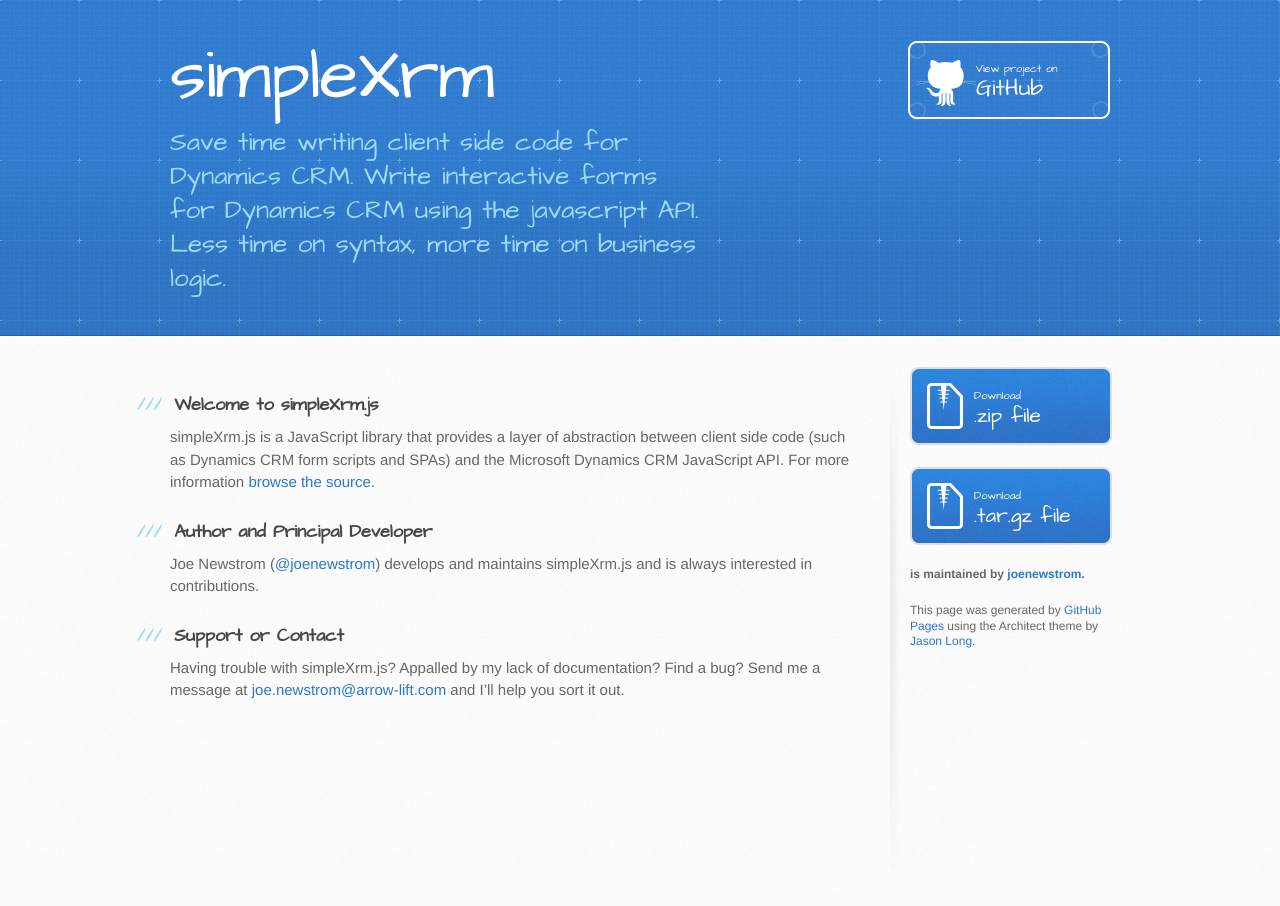
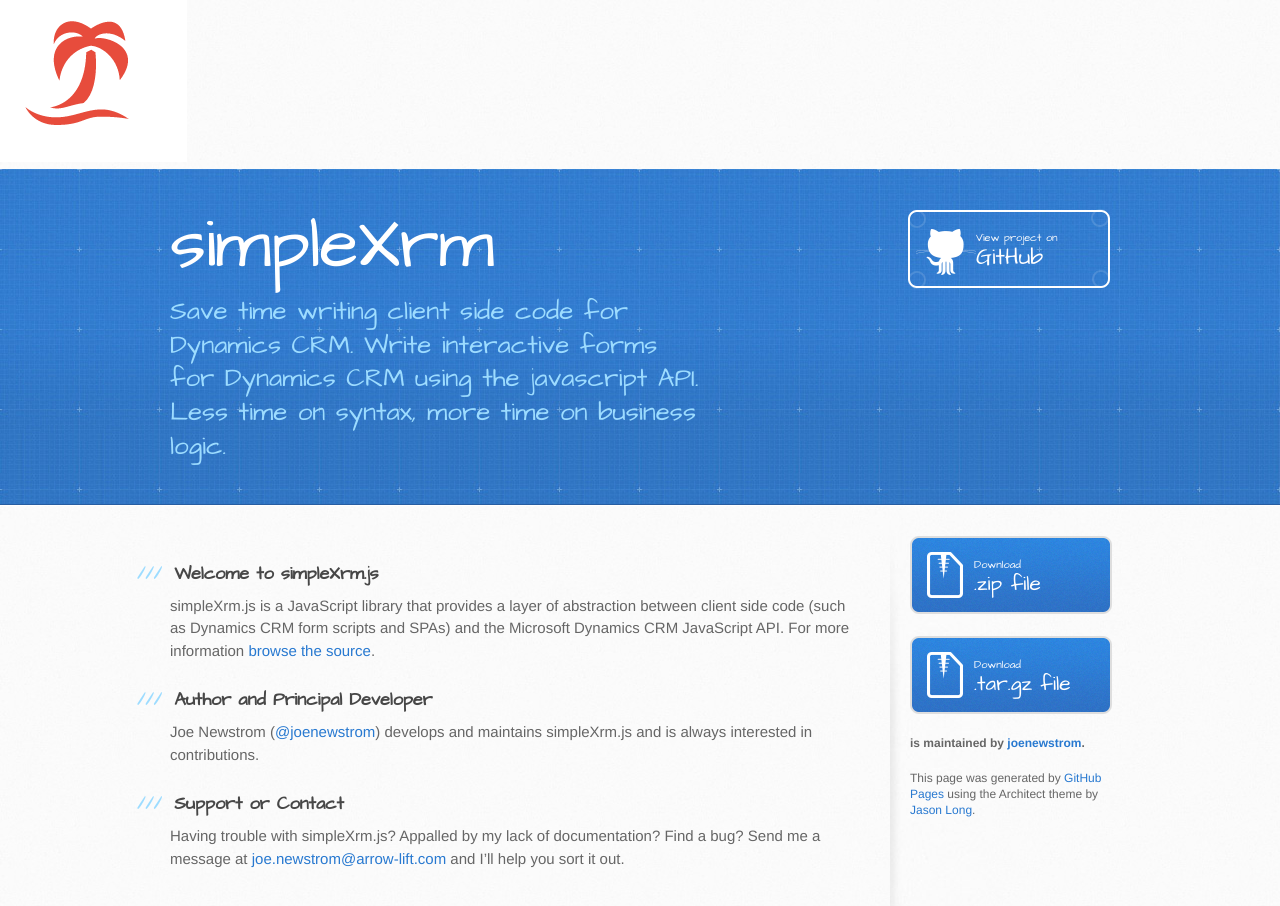
Before and after one commit to joenewstrom/simpleXrm, a plain HTML site: page index.html in a window 1280 px wide. Drawn offline with Linux system fonts and the light colour scheme.

Commit message:
Update index.html

```diff
--- a/index.html
+++ b/index.html
@@ -13,7 +13,7 @@
     <script src="//html5shiv.googlecode.com/svn/trunk/html5.js"></script>
     <![endif]-->
 
-    <title>simpleXrm by joenewstrom</title>
+    <img src="images/simplelife.png"></img><title>simpleXrm by joenewstrom</title>
   </head>
 
   <body>
```
